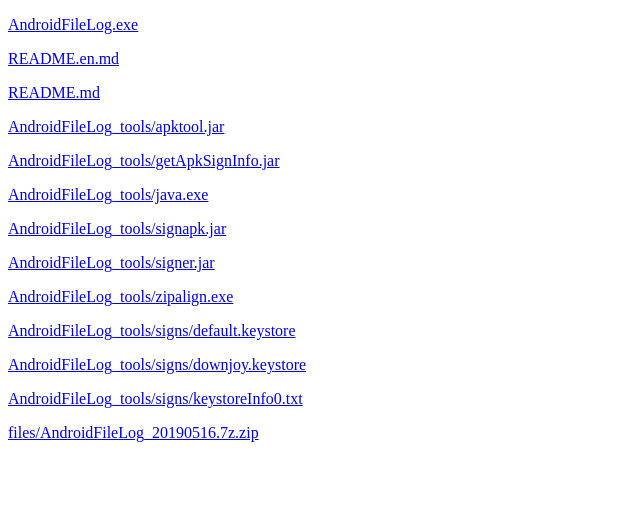
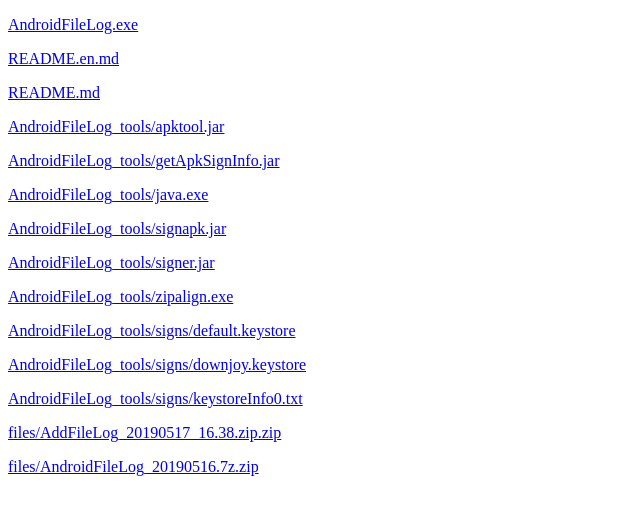
Before and after one commit to scimence/AndroidFileLog, a plain HTML site: page index.html in a window 1280 px wide. Shown: the whole page, without its empty margins (0-640 px from the left). Drawn offline with Linux system fonts and the light colour scheme.

Commit message:
2019-05-17_17.05.53

```diff
--- a/index.html
+++ b/index.html
@@ -19,6 +19,7 @@
 <p style="text-align:justify"> <a target="_blank" href="https://gitee.com/scimence/AndroidFileLog/raw/master/AndroidFileLog_tools/signs/default.keystore">AndroidFileLog_tools/signs/default.keystore</a></p>
 <p style="text-align:justify"> <a target="_blank" href="https://gitee.com/scimence/AndroidFileLog/raw/master/AndroidFileLog_tools/signs/downjoy.keystore">AndroidFileLog_tools/signs/downjoy.keystore</a></p>
 <p style="text-align:justify"> <a target="_blank" href="https://gitee.com/scimence/AndroidFileLog/raw/master/AndroidFileLog_tools/signs/keystoreInfo0.txt">AndroidFileLog_tools/signs/keystoreInfo0.txt</a></p>
+<p style="text-align:justify"> <a target="_blank" href="https://gitee.com/scimence/AndroidFileLog/raw/master/files/AddFileLog_20190517_16.38.zip.zip">files/AddFileLog_20190517_16.38.zip.zip</a></p>
 <p style="text-align:justify"> <a target="_blank" href="https://gitee.com/scimence/AndroidFileLog/raw/master/files/AndroidFileLog_20190516.7z.zip">files/AndroidFileLog_20190516.7z.zip</a></p>
 </div>
 </body>
```
Also changed, not shown: MD5.txt, 1 other file.
